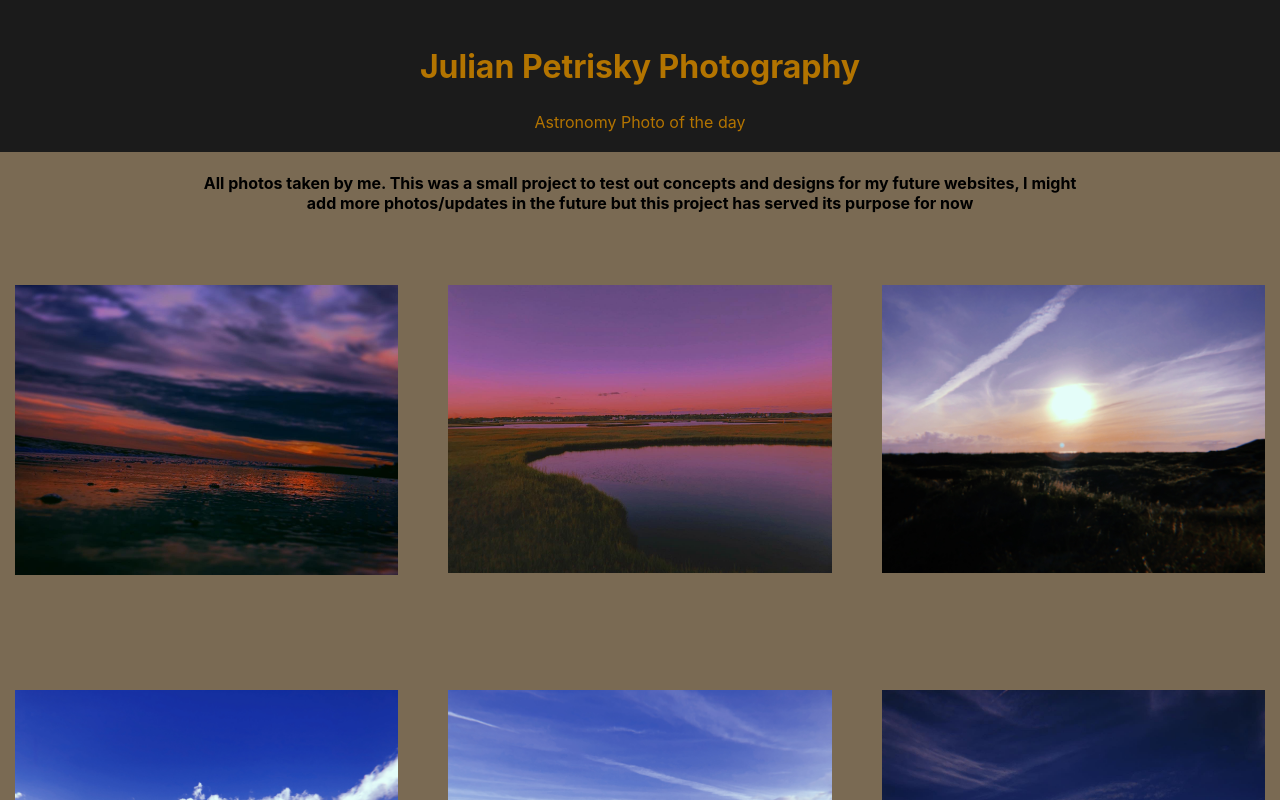
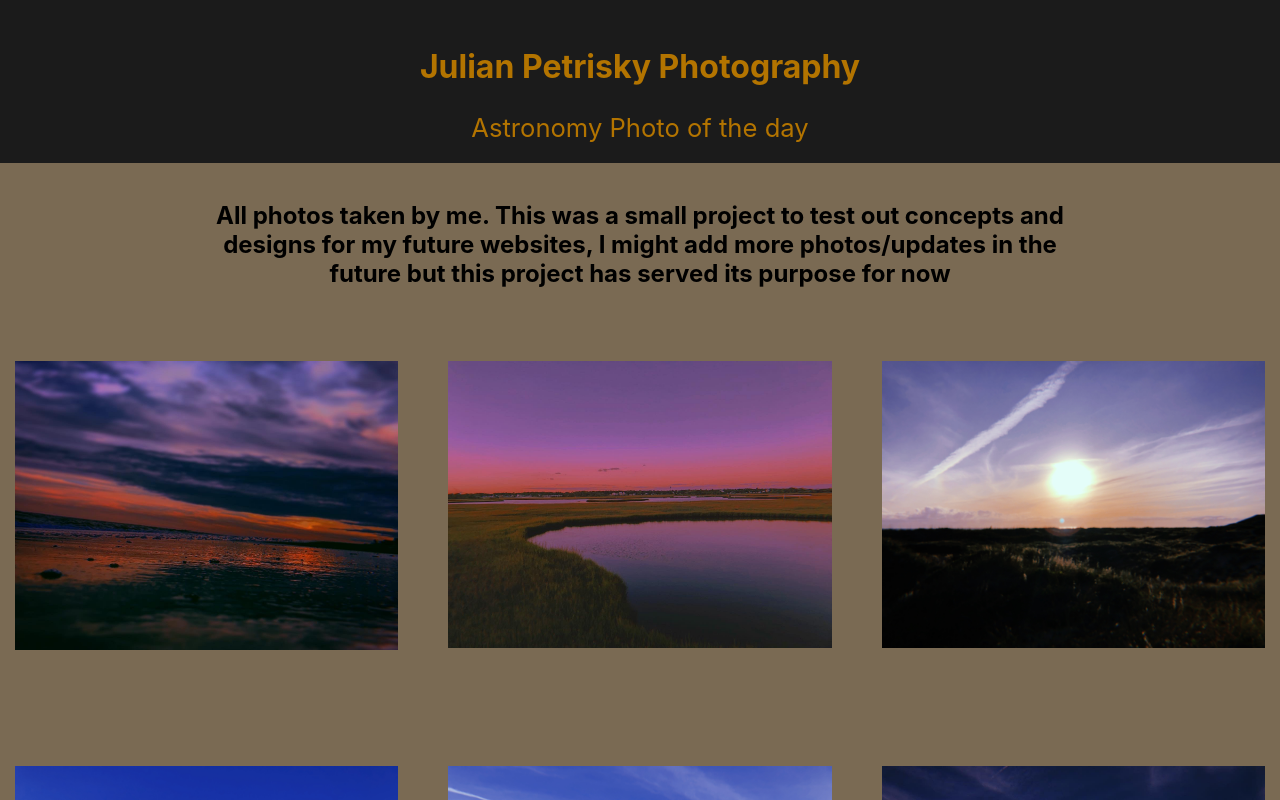
Before and after one commit to SpacelessTime/profwebsite, a React (Create React App) app in the folder client/: page / in a window 1280 px wide. Shown: the top 800 px of the page. Built offline with nearby package versions, Linux system fonts and the light colour scheme.

Commit message:
quick update

```diff
--- a/client/src/App.css
+++ b/client/src/App.css
@@ -12,6 +12,7 @@
 }
 .npod{
   color:rgb(179, 116, 0);
+  font-size: 1.6rem;
 }
 
  .npod:hover{
@@ -39,6 +40,7 @@
   margin-left:15%;
   margin-right:15%;
   margin-bottom:-2%;
+  margin-top:3%;
 }
 
 /*TOP*/
--- a/client/src/App.js
+++ b/client/src/App.js
@@ -18,8 +18,8 @@ class App extends Component {
         <div className='npod'
        onClick={()=>openNewTab('https://npod-spacelesstime.vercel.app/')}> Astronomy Photo of the day </div>
   </nav>
-  <h4 className='descript'>All photos taken by me. This was a small project to test out concepts and designs for my future websites,
-                            I might add more photos/updates in the future but this project has served its purpose for now</h4>
+  <h2 className='descript'>All photos taken by me. This was a small project to test out concepts and designs for my future websites,
+                            I might add more photos/updates in the future but this project has served its purpose for now</h2>
     <div className='contentGrid'>
       <div className='leftTop'>
 
```
